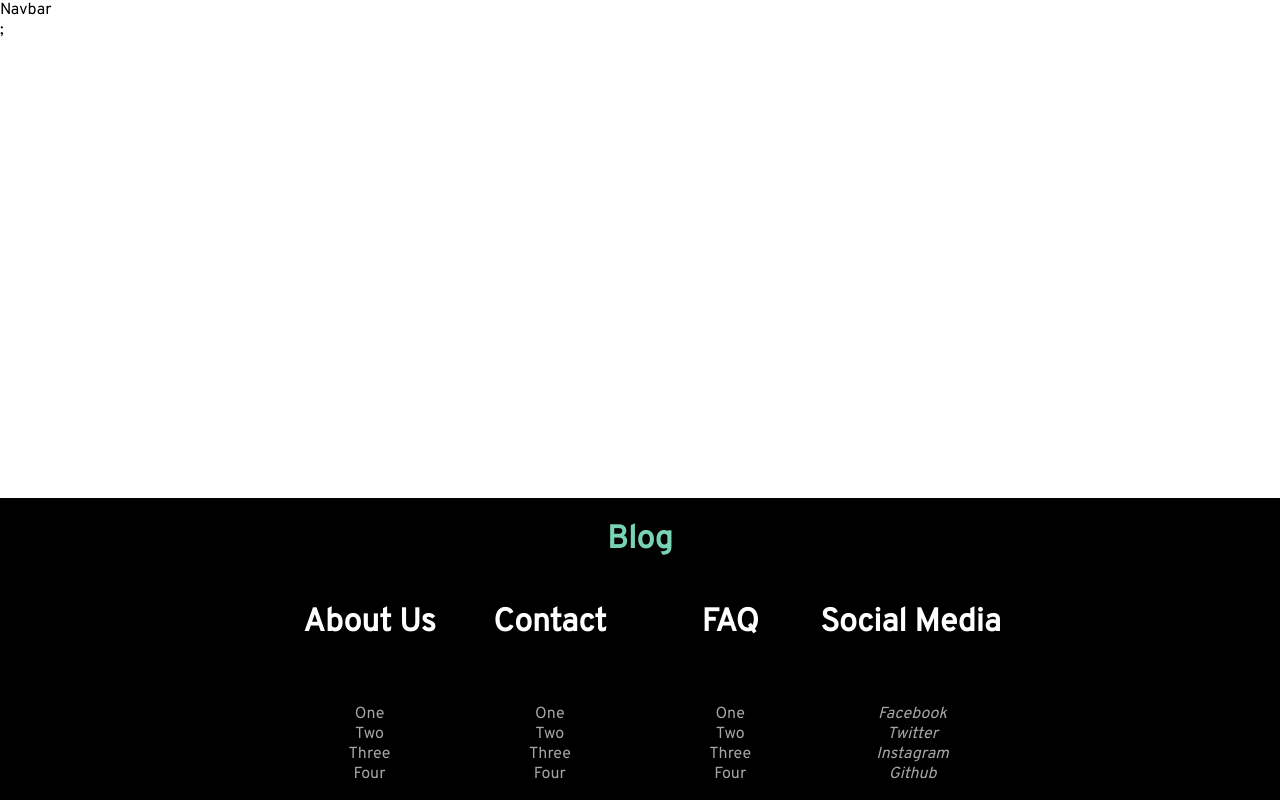
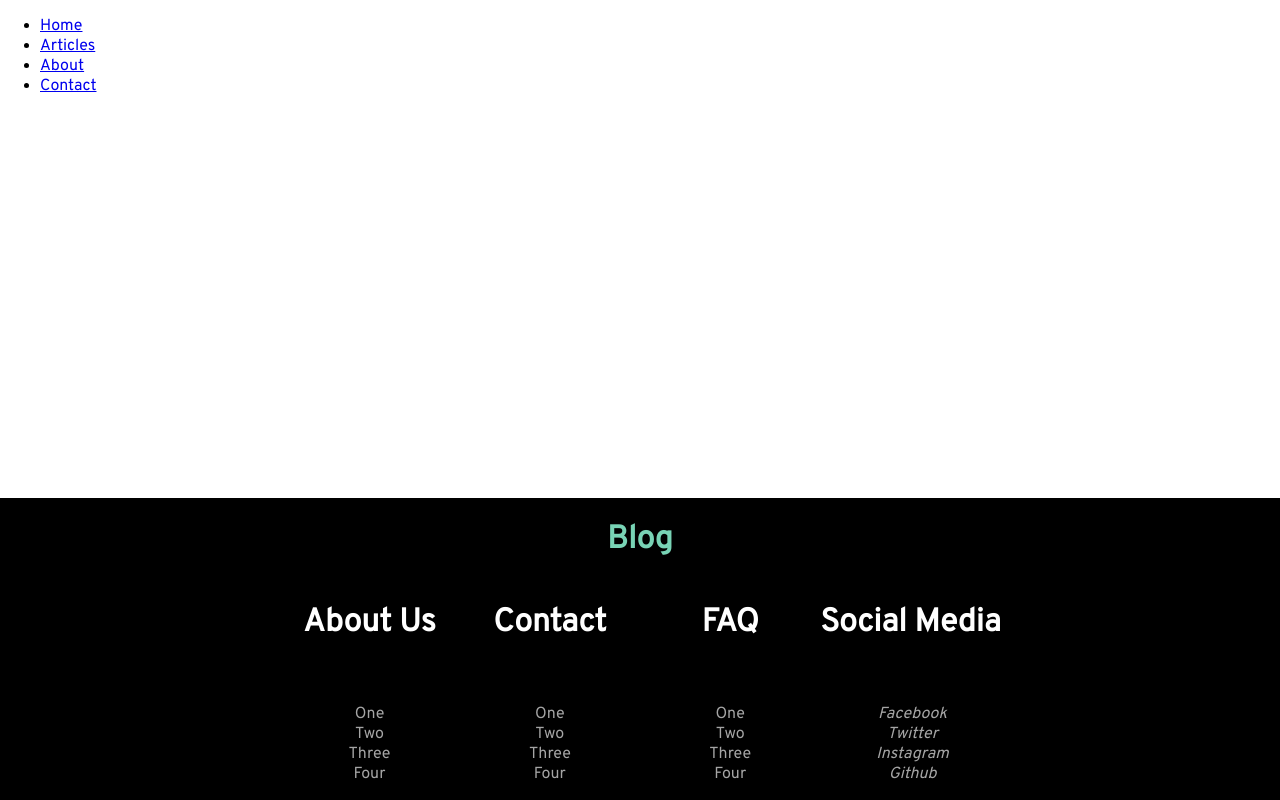
Before and after one commit to Daxterman03/Diego-s-Blog, a React (Create React App) app in the folder client/: page / in a window 1280 px wide. Built offline with nearby package versions, Linux system fonts and the light colour scheme; some icons are missing.

Commit message:
estructura de navbar

```diff
--- a/client/src/App.js
+++ b/client/src/App.js
@@ -33,7 +33,6 @@ App = () => {
       <Helmet>
         <script src="https://code.iconify.design/2/2.1.0/iconify.min.js"></script>
       </Helmet>
-      ;
     </div>
   );
 };
--- a/client/src/components/navbar/Navbar.js
+++ b/client/src/components/navbar/Navbar.js
@@ -1,7 +1,38 @@
 import React from "react";
+import "./navbar.css";
 
 const Navbar = () => {
-  return <div>Navbar</div>;
+  return (
+    <nav className="nav__box">
+      <div className="container-logo">
+        <image src="../../../public/img/logoNav.png" alt="logo blog diego & diego web developers"/>
+      </div>
+      <div className="container">
+        <ul>
+          <li>
+            <a href="#" className="nav-link">
+              <span>Home</span>
+            </a>
+          </li>
+          <li>
+            <a href="#" className="nav-link">
+              <span>Articles</span>
+            </a>
+          </li>
+          <li>
+            <a href="#" className="nav-link">
+              <span>About</span>
+            </a>
+          </li>
+          <li>
+            <a href="#" className="nav-link">
+              <span>Contact</span>
+            </a>
+          </li>
+        </ul>
+      </div>
+    </nav>
+  );
 };
 
 export default Navbar;
--- a/client/src/components/navbar/navbar.css
+++ b/client/src/components/navbar/navbar.css
@@ -0,0 +1,5 @@
+.nav_box {
+  display: flex;
+  justify-content: space-between;
+  align-items: center;
+}
```
Also changed, not shown: client/public/img/logoNav.png (added).
